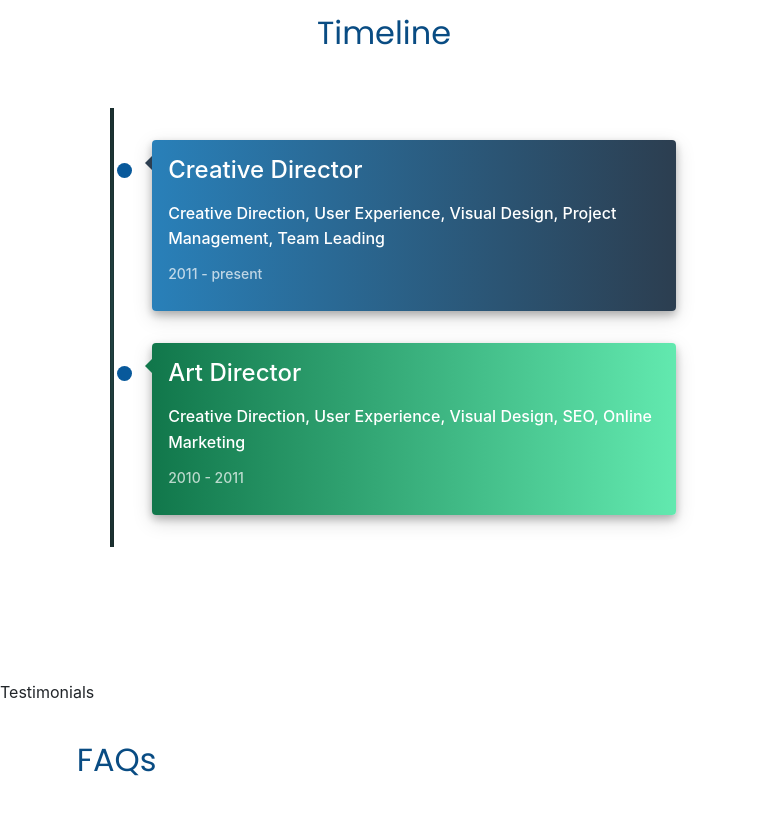
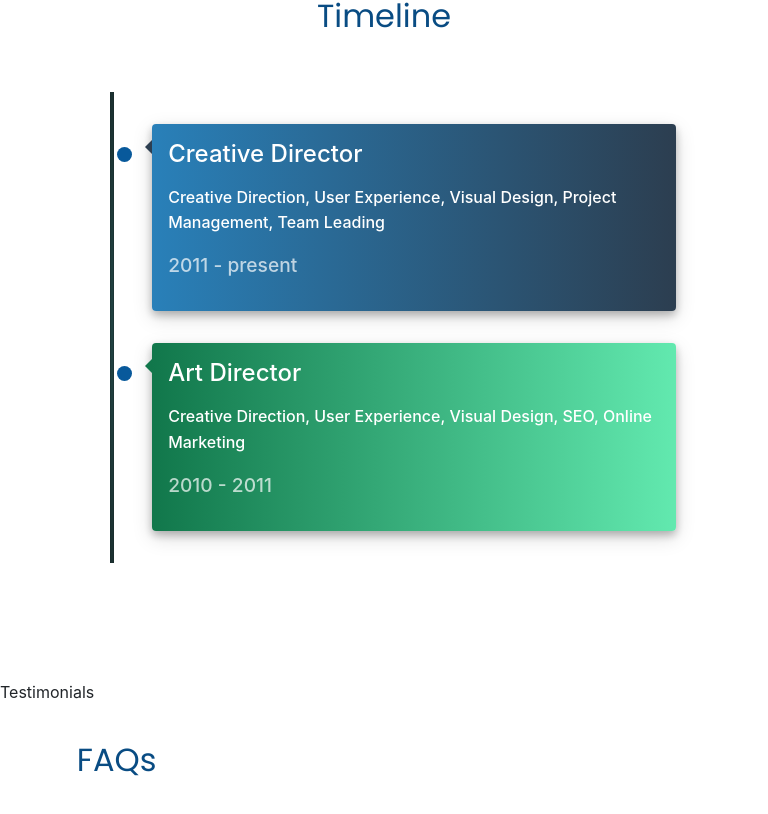
Before and after one commit to canvapromkd/ibeto-2022, a React (Create React App) app: page / in a window 768 px wide. Shown: the part 6253-7067 px from the top of the page. Built offline with nearby package versions, Linux system fonts and the light colour scheme.

Commit message:
bugss in timeline resolved

```diff
--- a/src/sections/Timeline/Timeline.css
+++ b/src/sections/Timeline/Timeline.css
@@ -17,7 +17,8 @@
     background:  radial-gradient(#224646,#182828)
 }
 .vertical-timeline-element-date{
-    color: #FFF;
+    color: black;
+    font-size:1.2rem !important
 }
 .vertical-timeline-element-title{
     font-size: 1.5rem;
@@ -104,10 +105,21 @@
     .vertical-timeline-element-icon{
         margin-left: 4.2% !important
     }
+    .vertical-timeline-element-date{
+        color: #FFF;
+    }
 }
 @media (min-device-width: 500px) and (max-device-width: 1000px)
 {
     .vertical-timeline-element-icon{
         margin-left: 4.2% !important
     }
+    .vertical-timeline-element-date{
+        color: #FFF;
+    }
 }
+@media (min-device-width: 1000px) and (max-device-width: 1100px){
+    .vertical-timeline-element-date{
+        color: #FFF
+    }
+}
```
